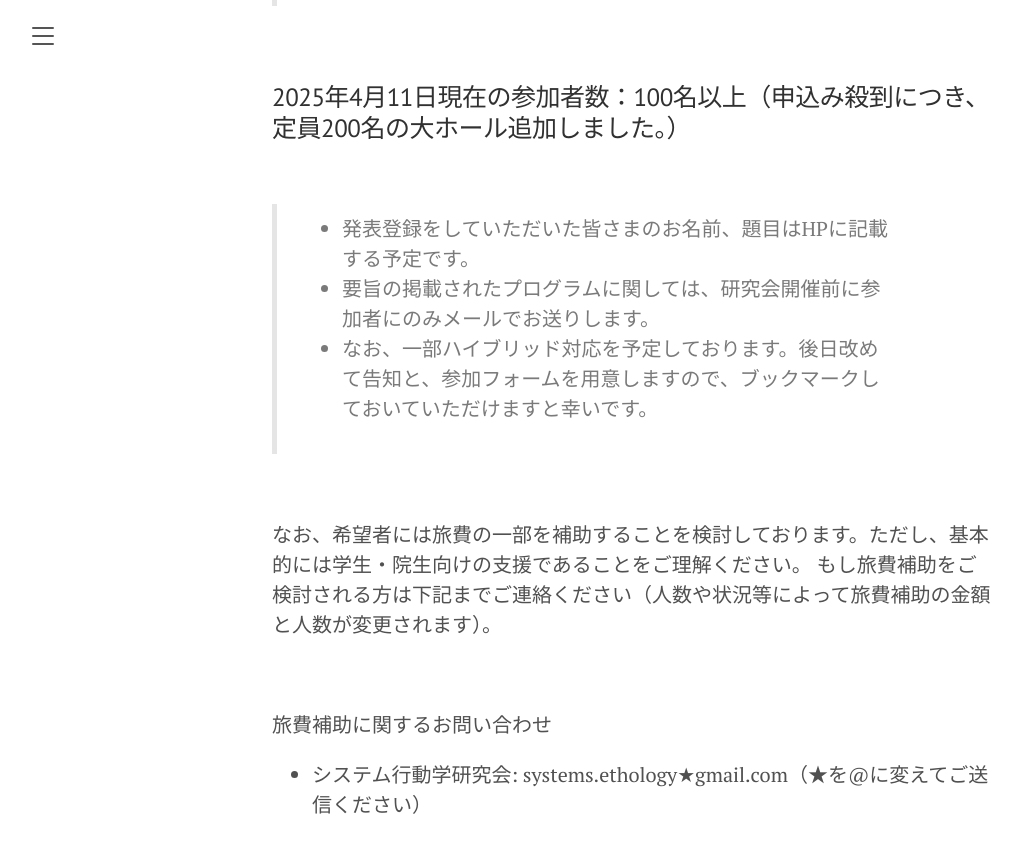
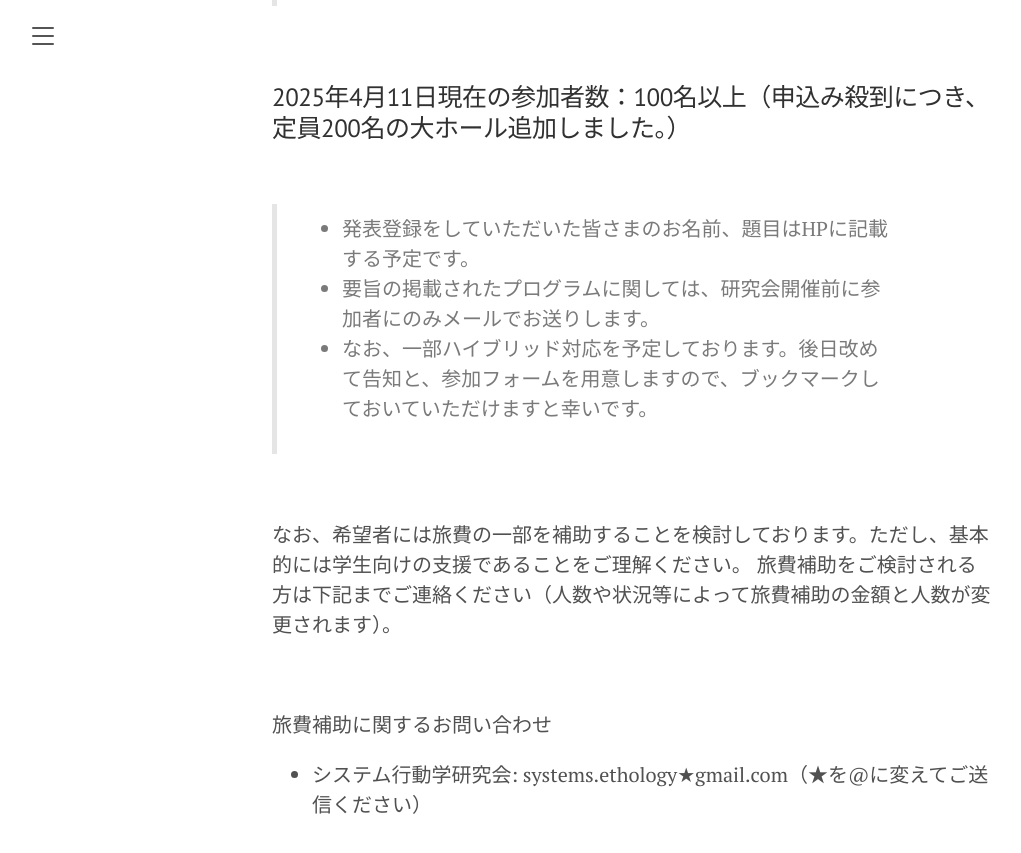
Before and after one commit to SystemsEthology/website, a Jekyll site: the page built from event_01/conference01_join.md, in a window 1280 px wide and 900 px high, scrolled down 940 px. Shown: the top 853 px of the window, without its empty margins (8-1029 px from the left). Built offline with Jekyll 4.4.1, drawn with Linux system fonts in a browser that asks for light colours.

Commit message:
Update conference01_join.md

```diff
--- a/event_01/conference01_join.md
+++ b/event_01/conference01_join.md
@@ -28,8 +28,8 @@ order: 4
 
 <br>
 
-なお、希望者には旅費の一部を補助することを検討しております。ただし、基本的には学生・院生向けの支援であることをご理解ください。
-もし旅費補助をご検討される方は下記までご連絡ください（人数や状況等によって旅費補助の金額と人数が変更されます）。
+なお、希望者には旅費の一部を補助することを検討しております。ただし、基本的には学生向けの支援であることをご理解ください。
+旅費補助をご検討される方は下記までご連絡ください（人数や状況等によって旅費補助の金額と人数が変更されます）。
 
 <br>
 
```
